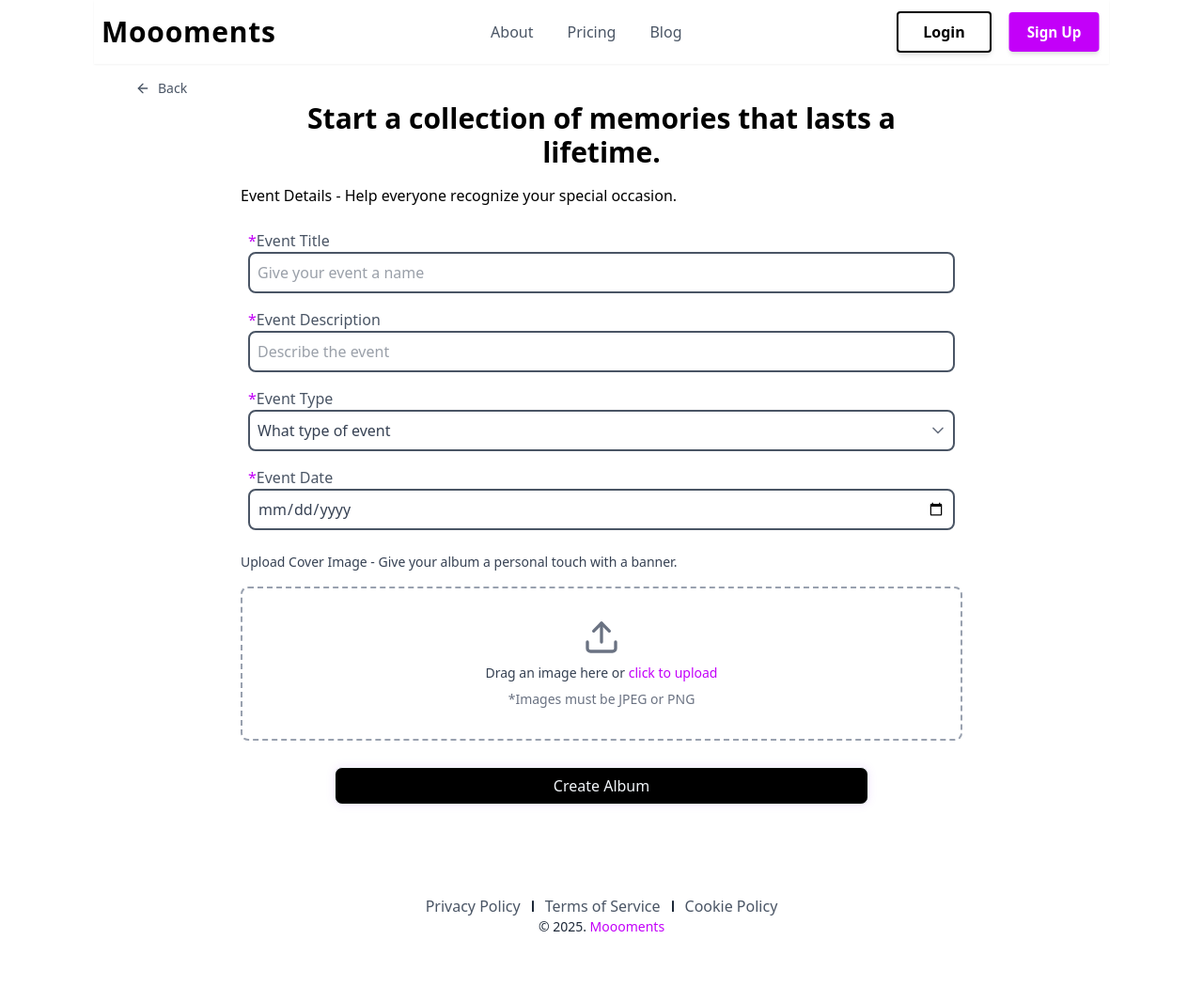
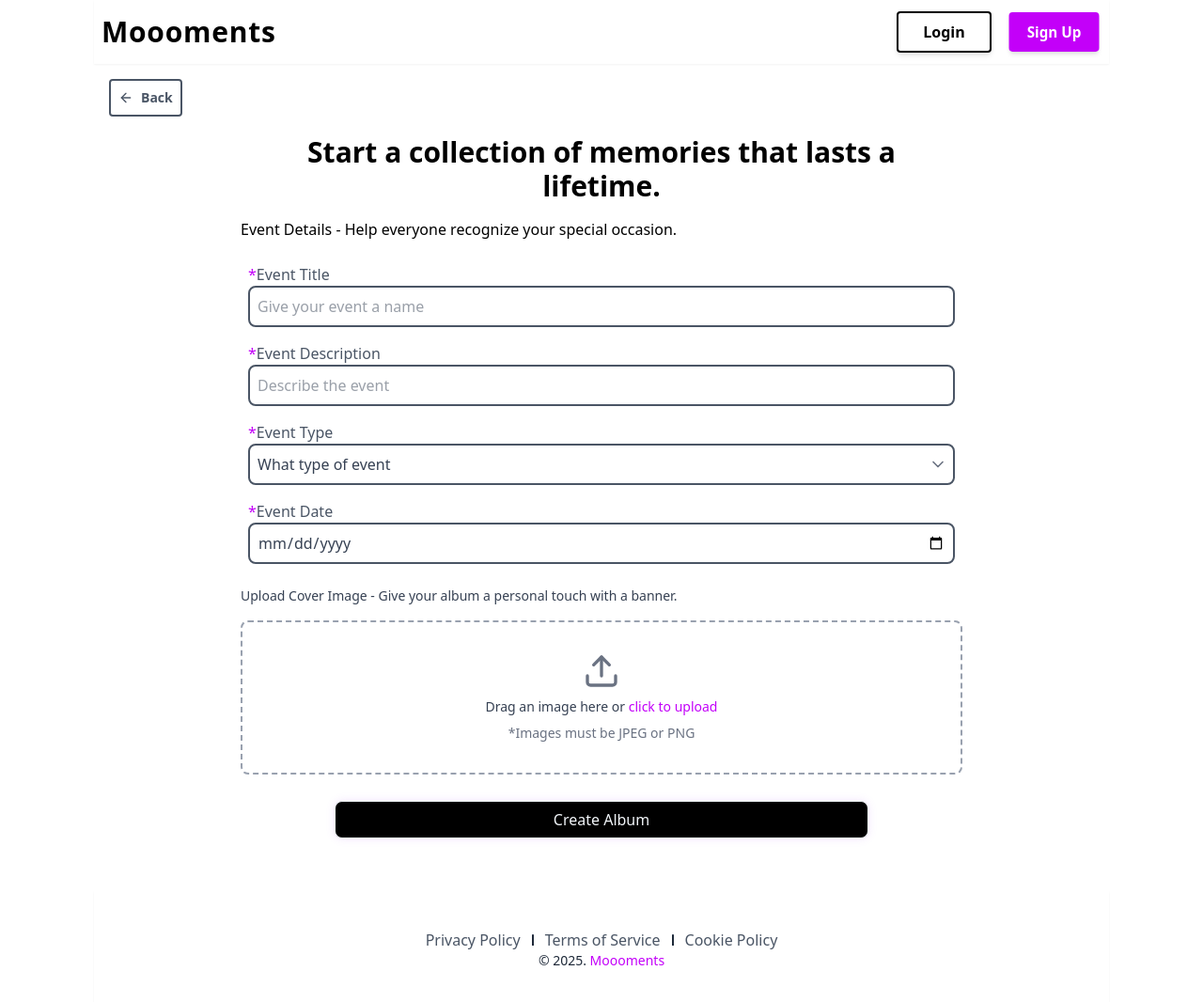
Before and after one commit to Pluggito/Moooments, a React (Vite) app: page /create-album in a window 1280 px wide. Shown: the top 1066 px of the page at 94% size. Before the commit the page ends 1036 px from the top, so only its background shows below. Built offline with nearby package versions, Linux system fonts and the light colour scheme.

Commit message:
finally optimized it , but we don't know yet on vercel

```diff
--- a/src/components/Footer.jsx
+++ b/src/components/Footer.jsx
@@ -3,8 +3,12 @@ import { useLocation } from "react-router-dom";
 const Footer = () => {
   const location = useLocation();
 
+  // Array of paths where footer should not be fixed
+  const nonFixedPaths = ['/create-album', '/signup'];
+
   return (
-    <footer className="w-full justify-center items-center mt-3  text-center flex flex-col py-10">
+    <footer className={`w-full items-center mt-3 text-center flex flex-col py-10 pointer-events-none shadow-xs z-50
+      ${!nonFixedPaths.includes(location.pathname) ? '-translate-x-1/2 left-1/2 bottom-0 fixed' : ''}`}>
       {/*w-full fixed mt-auto flex flex-col justify-center items-center text-center p-4 gap-4 bg-transparent border */}
       {/* First Section */}
       {location.pathname === "/" && (
@@ -16,7 +20,7 @@ const Footer = () => {
       )}
 
       {/* Second Section - Links */}
-      <div className="w-full max-w-md px-2">
+      <div className="w-full max-w-md px-2 ">
         <ul className="flex flex-wrap items-center justify-center gap-2 sm:gap-3 text-gray-600 text-sm sm:text-base">
           <li className="cursor-pointer hover:text-[#c300f9] transition-colors">
             Privacy Policy
--- a/src/components/Hero.jsx
+++ b/src/components/Hero.jsx
@@ -12,7 +12,7 @@ const Hero = () => {
     };
 
     return (
-      <main className="flex items-center justify-center py-20 sm:py-45 md:py-50 lg:py-28 my-15 xl:my-11 overflow-x-hidden">
+      <main className="flex items-center justify-center py-[50%] lg:py-[12%] my-15 xl:my-11 overflow-x-hidden ">
         <div
           className="fixed inset-0 bg-cover bg-center bg-no-repeat opacity-8"
           style={{ background: `url(${assets.hero_image})` }}
--- a/src/components/Navbar.jsx
+++ b/src/components/Navbar.jsx
@@ -32,7 +32,7 @@ const Navbar = ({isMenu, setIsMenu}) => {
           location.pathname !== '/signup' ? (
             <>
               {/* Only show links if not on the About page */}
-              {location.pathname !== '/about' && (
+              {!['/about', '/create-album'].includes(location.pathname) && (
                 <ul className={`hidden sm:flex flex-row justify-between gap-9`}>
                   {components.map((item, index) => (
                     <NavLink
--- a/src/pages/CreateAlbum.jsx
+++ b/src/pages/CreateAlbum.jsx
@@ -150,11 +150,11 @@ const CreateAlbum = () => {
   }, [previewUrl]);
 
   return (
-      <div className='max-w-5xl items-center mx-auto p-4'>
-        <div>
+      <div className='max-w-7xl items-center mx-auto p-4 sm:p-4'>
+        <div className="mb-5">
         <NavLink
           to="/"
-          className="inline-flex items-center text-sm text-gray-600 hover:text-gray-900 transition-colors"
+          className="inline-flex items-center text-sm text-gray-600 hover:text-slate-50 transition-colors border-2 hover:bg-black duration-500 ease-in-out rounded p-2  font-semibold"
         >
           <LucideArrowLeft className="w-4 h-4 mr-2" />
           Back
@@ -283,7 +283,6 @@ const CreateAlbum = () => {
 
           <div className="items-center text-center w-3/4 my-6 p-1 mx-auto">
           <button
-
             type="submit"
             className="cursor-pointer w-full h-[40px] text-slate-100 bg-black border hover:border-[#C300F9]
            shadow-[0_0_10px_rgba(168,85,247,0.15)] rounded-lg"
--- a/src/pages/Preview.jsx
+++ b/src/pages/Preview.jsx
@@ -1,6 +1,6 @@
 import { LucideArrowLeft } from "lucide-react";
 import { useEffect, useState } from "react";
-import { NavLink, useNavigate } from "react-router-dom";
+import { useNavigate } from "react-router-dom";
 import { useEvents } from "../context/EventContext";
 
 const Preview = () => {
```
